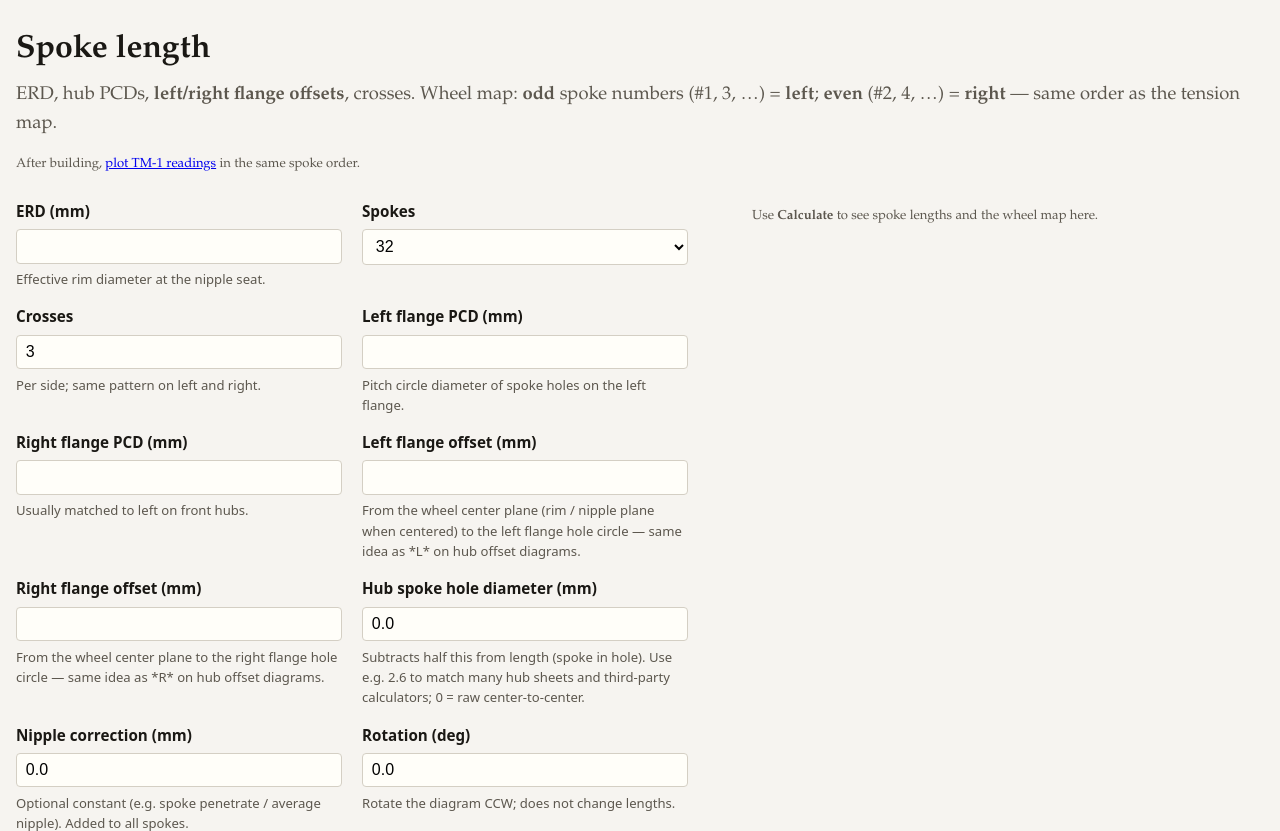
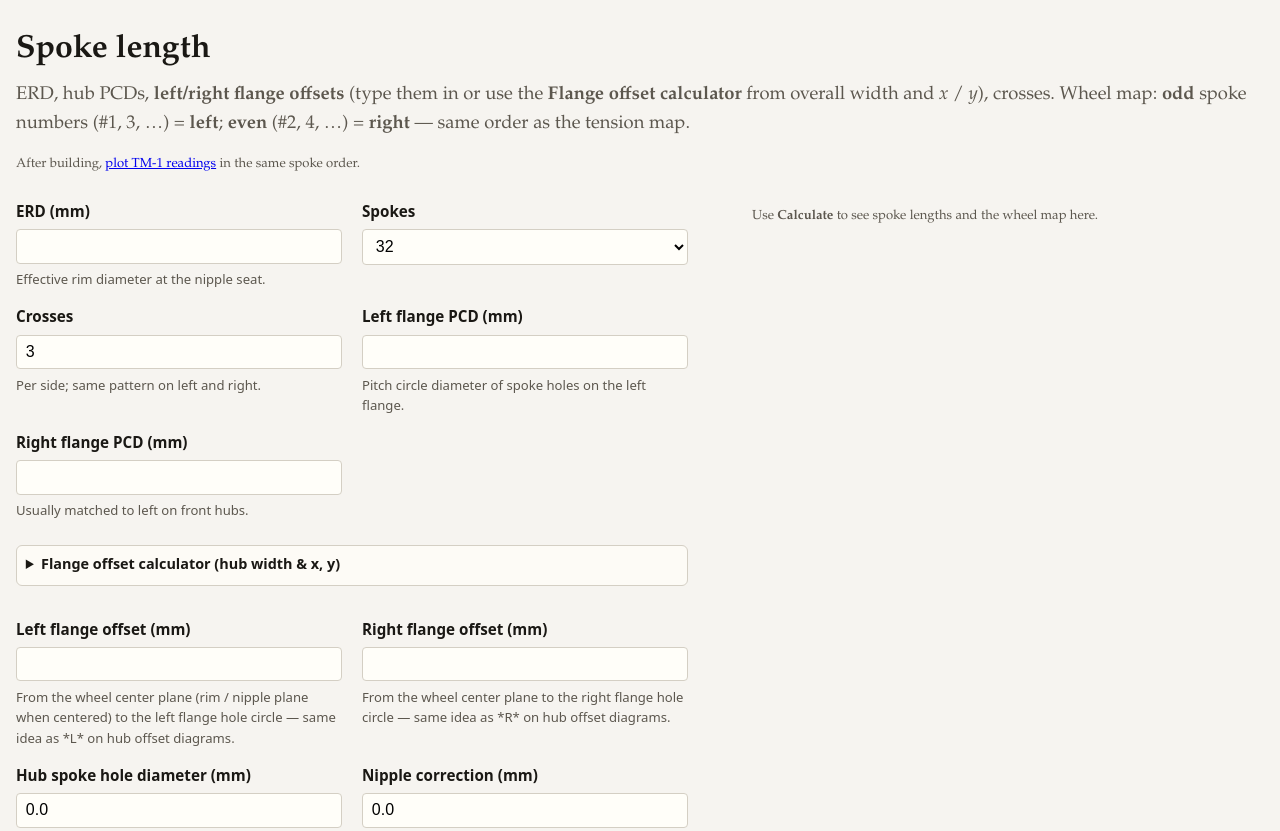
Before and after one commit to propyless/wuilder, a Django app: page /spokes/ in a window 1280 px wide. Shown: the part 55-886 px from the top of the page. Run offline with Django 5.2, Linux system fonts and the light colour scheme; data comes from the database, SQL or seed files in the repository.

Commit message:
feat: flange offset calculator on spoke length page
- L/R/F from overall width and x,y (locknut-face convention); matches
  flange_offsets_from_hub_overall_width() in spoke_length.py with tests
- Collapsible UI, schematic SVG, optional measured F check, Copy L/R
- Persist calculator inputs in localStorage (wuild.flangeCalc.v1)

```diff
--- a/static/css/app.css
+++ b/static/css/app.css
@@ -274,6 +274,113 @@ body.page-wide .main {
 .spoke-length-swatch {
   display: block;
   margin: 0.4rem auto 0;
+}
+
+/* Flange offset calculator (spoke page) */
+.flange-offset-calc-details {
+  margin: 0.5rem 0 1rem;
+  padding: 0.45rem 0.55rem 0.6rem;
+  border: 1px solid var(--border);
+  border-radius: 6px;
+  background: rgba(255, 254, 249, 0.75);
+  font-family: system-ui, -apple-system, "Segoe UI", sans-serif;
+}
+
+.flange-offset-calc-summary {
+  cursor: pointer;
+  font-weight: 600;
+  font-size: 0.9rem;
+  color: var(--fg);
+}
+
+.flange-offset-calc-inner {
+  margin-top: 0.45rem;
+}
+
+.flange-offset-calc-svg {
+  display: block;
+  width: 100%;
+  max-width: 28rem;
+  height: auto;
+  margin: 0.35rem 0 0.65rem;
+}
+
+.flange-calc-hub-body {
+  fill: #e8e4dc;
+  stroke: #6a655c;
+  stroke-width: 1.2;
+}
+
+.flange-calc-center-line {
+  stroke: #b03030;
+  stroke-width: 1.8;
+}
+
+.flange-calc-svg-label {
+  font-size: 11px;
+  font-weight: 600;
+  fill: var(--fg);
+  font-family: system-ui, sans-serif;
+}
+
+.flange-calc-svg-small {
+  font-size: 10px;
+  fill: var(--muted);
+  font-family: system-ui, sans-serif;
+}
+
+.flange-offset-calc-grid {
+  display: grid;
+  grid-template-columns: repeat(auto-fill, minmax(11rem, 1fr));
+  gap: 0.5rem 0.75rem;
+  margin: 0.5rem 0 0.65rem;
+}
+
+.flange-calc-field label {
+  font-size: 0.82rem;
+}
+
+.flange-offset-calc-results {
+  margin: 0.35rem 0 0.25rem;
+  padding: 0.45rem 0.5rem;
+  border-radius: 4px;
+  background: rgba(232, 245, 232, 0.5);
+  border: 1px solid rgba(120, 160, 120, 0.35);
+  display: grid;
+  gap: 0.2rem;
+  font-size: 0.84rem;
+}
+
+.flange-offset-calc-result-row {
+  display: flex;
+  justify-content: space-between;
+  align-items: baseline;
+  gap: 0.75rem;
+  font-variant-numeric: tabular-nums;
+}
+
+.flange-offset-calc-results dt {
+  margin: 0;
+  color: var(--muted);
+  font-weight: 500;
+}
+
+.flange-offset-calc-results dd {
+  margin: 0;
+  font-weight: 700;
+  color: #1a5a2e;
+}
+
+.flange-offset-calc-result-lr dd {
+  font-size: 1rem;
+}
+
+.flange-calc-hint--error {
+  color: #8b2500;
+}
+
+.flange-offset-calc-actions {
+  margin: 0.55rem 0 0;
 }
 
 .wheel-panel {
--- /dev/null
+++ b/static/js/flange_offset_calc.js
@@ -0,0 +1,189 @@
+/**
+ * Flange offsets L, R and F from overall hub width and x, y (locknut-face convention).
+ * Formulas match core.spoke_length.flange_offsets_from_hub_overall_width.
+ *
+ * Optional: remembers last calculator inputs in localStorage (wuild.flangeCalc.v1).
+ */
+(function () {
+  "use strict";
+
+  var FLANGE_CALC_KEY = "wuild.flangeCalc.v1";
+  var FLANGE_SCHEMA = 1;
+
+  function loadCalcInputs() {
+    try {
+      var raw = localStorage.getItem(FLANGE_CALC_KEY);
+      if (!raw) return;
+      var o = JSON.parse(raw);
+      if (!o || o.schema !== FLANGE_SCHEMA) return;
+      ["overall", "x", "y", "fMeasured"].forEach(function (k) {
+        if (o[k] === undefined || o[k] === null) return;
+        var id =
+          k === "overall"
+            ? "flange-calc-overall-mm"
+            : k === "x"
+              ? "flange-calc-x-mm"
+              : k === "y"
+                ? "flange-calc-y-mm"
+                : "flange-calc-f-measured-mm";
+        var el = document.getElementById(id);
+        if (el) el.value = String(o[k]);
+      });
+    } catch (e) {}
+  }
+
+  function saveCalcInputs() {
+    var overall = parseMm("flange-calc-overall-mm");
+    var x = parseMm("flange-calc-x-mm");
+    var y = parseMm("flange-calc-y-mm");
+    if (!Number.isFinite(overall) || !Number.isFinite(x) || !Number.isFinite(y)) {
+      return;
+    }
+    var fmEl = document.getElementById("flange-calc-f-measured-mm");
+    var fm =
+      fmEl && fmEl.value !== ""
+        ? parseFloat(String(fmEl.value).replace(",", "."), 10)
+        : null;
+    try {
+      localStorage.setItem(
+        FLANGE_CALC_KEY,
+        JSON.stringify({
+          schema: FLANGE_SCHEMA,
+          overall: overall,
+          x: x,
+          y: y,
+          fMeasured: Number.isFinite(fm) ? fm : null,
+        })
+      );
+    } catch (e) {}
+  }
+
+  function parseMm(id) {
+    var el = document.getElementById(id);
+    if (!el) return NaN;
+    var v = parseFloat(String(el.value).replace(",", "."), 10);
+    return Number.isFinite(v) ? v : NaN;
+  }
+
+  function compute(overall, x, y) {
+    if (!(overall > 0)) return { error: "Enter a positive hub width." };
+    var h = overall / 2;
+    if (!(x >= 0) || !(y >= 0))
+      return { error: "x and y must be zero or positive." };
+    var L = h - x;
+    var R = h - y;
+    if (L < 0 || R < 0)
+      return {
+        error:
+          "x or y is larger than half the hub width (would make L or R negative).",
+      };
+    var F = L + R;
+    return { h: h, L: L, R: R, F: F, error: null };
+  }
+
+  function fmt(n) {
+    return (Math.round(n * 100) / 100).toFixed(2);
+  }
+
+  function run() {
+    var overall = parseMm("flange-calc-overall-mm");
+    var x = parseMm("flange-calc-x-mm");
+    var y = parseMm("flange-calc-y-mm");
+    var outL = document.getElementById("flange-calc-out-L");
+    var outR = document.getElementById("flange-calc-out-R");
+    var outF = document.getElementById("flange-calc-out-F");
+    var outH = document.getElementById("flange-calc-out-h");
+    var hint = document.getElementById("flange-calc-hint");
+    var fMeasEl = document.getElementById("flange-calc-f-measured-mm");
+    if (!outL || !outR || !outF) return;
+
+    if (!Number.isFinite(overall) || !Number.isFinite(x) || !Number.isFinite(y)) {
+      outL.textContent = "—";
+      outR.textContent = "—";
+      outF.textContent = "—";
+      if (outH) outH.textContent = "—";
+      if (hint) {
+        hint.textContent = "";
+        hint.className = "hint flange-calc-hint";
+      }
+      return;
+    }
+
+    var r = compute(overall, x, y);
+    if (r.error) {
+      outL.textContent = "—";
+      outR.textContent = "—";
+      outF.textContent = "—";
+      if (outH) outH.textContent = "—";
+      if (hint) {
+        hint.textContent = r.error;
+        hint.className = "hint flange-calc-hint flange-calc-hint--error";
+      }
+      saveCalcInputs();
+      return;
+    }
+
+    outL.textContent = fmt(r.L);
+    outR.textContent = fmt(r.R);
+    outF.textContent = fmt(r.F);
+    if (outH) outH.textContent = fmt(r.h);
+
+    if (hint) {
+      hint.className = "hint flange-calc-hint";
+      var extra = "";
+      if (fMeasEl && fMeasEl.value !== "") {
+        var fm = parseFloat(String(fMeasEl.value).replace(",", "."), 10);
+        if (Number.isFinite(fm)) {
+          var d = Math.abs(r.F - fm);
+          if (d < 0.05)
+            extra = " Measured F matches L+R within 0.05 mm.";
+          else
+            extra =
+              " Δ(F): L+R is " +
+              fmt(r.F) +
+              " mm vs measured F " +
+              fmt(fm) +
+              " mm (diff " +
+              fmt(d) +
+              " mm) — double-check x, y, or width.";
+        }
+      }
+      hint.textContent =
+        "L and R are distances from the wheel center plane (midway between hub outer faces) to each flange — same as the fields below." +
+        extra;
+    }
+    saveCalcInputs();
+  }
+
+  function applyToForm() {
+    var overall = parseMm("flange-calc-overall-mm");
+    var x = parseMm("flange-calc-x-mm");
+    var y = parseMm("flange-calc-y-mm");
+    var r = compute(overall, x, y);
+    if (r.error) return;
+    var leftEl = document.getElementById("id_left_flange_offset_mm");
+    var rightEl = document.getElementById("id_right_flange_offset_mm");
+    if (leftEl) leftEl.value = fmt(r.L);
+    if (rightEl) rightEl.value = fmt(r.R);
+  }
+
+  document.addEventListener("DOMContentLoaded", function () {
+    loadCalcInputs();
+    var ids = [
+      "flange-calc-overall-mm",
+      "flange-calc-x-mm",
+      "flange-calc-y-mm",
+      "flange-calc-f-measured-mm",
+    ];
+    ids.forEach(function (id) {
+      var el = document.getElementById(id);
+      if (el) {
+        el.addEventListener("input", run);
+        el.addEventListener("change", run);
+      }
+    });
+    var btn = document.getElementById("flange-calc-apply");
+    if (btn) btn.addEventListener("click", applyToForm);
+    run();
+  });
+})();
--- /dev/null
+++ b/templates/core/includes/flange_offset_calc_panel.html
@@ -0,0 +1,73 @@
+{# Client-side helper; formulas in core.spoke_length.flange_offsets_from_hub_overall_width #}
+<details class="field-span flange-offset-calc-details">
+  <summary class="flange-offset-calc-summary">Flange offset calculator (hub width &amp; x, y)</summary>
+  <div class="flange-offset-calc-inner">
+    <p class="hint">
+      Same convention as many hub sheets: <strong>overall width</strong> is the full span between outer faces (e.g. locknut to locknut).
+      <strong>x</strong> = from the <strong>left</strong> face to the <strong>left</strong> flange (hole circle center);
+      <strong>y</strong> = from the <strong>right</strong> face to the <strong>right</strong> flange.
+      Center plane = midway between those faces. Then <strong>L</strong> = <em>h</em> − <em>x</em>, <strong>R</strong> = <em>h</em> − <em>y</em>, <strong>F</strong> = <em>L</em> + <em>R</em> (flange-to-flange).
+      When all three inputs are valid, they are saved in your browser (localStorage) for next visit.
+    </p>
+    <svg
+      xmlns="http://www.w3.org/2000/svg"
+      viewBox="0 0 420 130"
+      class="flange-offset-calc-svg"
+      role="img"
+      aria-label="Hub schematic: overall width, center line, x y L R F"
+    >
+      <title>Hub width, center plane, and x y L R F</title>
+      <rect x="36" y="48" width="348" height="28" rx="3" class="flange-calc-hub-body" />
+      <line x1="210" y1="28" x2="210" y2="100" class="flange-calc-center-line" />
+      <line x1="36" y1="40" x2="384" y2="40" stroke="#333" stroke-width="1" stroke-dasharray="4 3" />
+      <text x="210" y="22" text-anchor="middle" class="flange-calc-svg-label">overall width</text>
+      <line x1="88" y1="62" x2="88" y2="88" stroke="#1e4a8a" stroke-width="3" />
+      <line x1="332" y1="62" x2="332" y2="88" stroke="#a85a18" stroke-width="3" />
+      <text x="88" y="108" text-anchor="middle" class="flange-calc-svg-small">x</text>
+      <text x="332" y="108" text-anchor="middle" class="flange-calc-svg-small">y</text>
+      <text x="148" y="108" text-anchor="middle" class="flange-calc-svg-small">L</text>
+      <text x="272" y="108" text-anchor="middle" class="flange-calc-svg-small">R</text>
+      <text x="210" y="124" text-anchor="middle" class="flange-calc-svg-small">F = L + R</text>
+    </svg>
+    <div class="flange-offset-calc-grid">
+      <div class="field flange-calc-field">
+        <label for="flange-calc-overall-mm">Hub overall width (mm)</label>
+        <input type="number" id="flange-calc-overall-mm" class="hub-geom-input" step="any" min="0" placeholder="e.g. 100" />
+      </div>
+      <div class="field flange-calc-field">
+        <label for="flange-calc-x-mm">x — left face → left flange (mm)</label>
+        <input type="number" id="flange-calc-x-mm" class="hub-geom-input" step="any" min="0" placeholder="e.g. 26.5" />
+      </div>
+      <div class="field flange-calc-field">
+        <label for="flange-calc-y-mm">y — right face → right flange (mm)</label>
+        <input type="number" id="flange-calc-y-mm" class="hub-geom-input" step="any" min="0" placeholder="e.g. 16.5" />
+      </div>
+      <div class="field flange-calc-field">
+        <label for="flange-calc-f-measured-mm">Measured flange-to-flange F (mm, optional)</label>
+        <input type="number" id="flange-calc-f-measured-mm" class="hub-geom-input" step="any" min="0" placeholder="Compare to L+R" />
+      </div>
+    </div>
+    <dl class="flange-offset-calc-results">
+      <div class="flange-offset-calc-result-row">
+        <dt><em>h</em> (half width)</dt>
+        <dd id="flange-calc-out-h">—</dd>
+      </div>
+      <div class="flange-offset-calc-result-row flange-offset-calc-result-lr">
+        <dt>L → left offset field</dt>
+        <dd id="flange-calc-out-L">—</dd>
+      </div>
+      <div class="flange-offset-calc-result-row flange-offset-calc-result-lr">
+        <dt>R → right offset field</dt>
+        <dd id="flange-calc-out-R">—</dd>
+      </div>
+      <div class="flange-offset-calc-result-row">
+        <dt>F = L + R</dt>
+        <dd id="flange-calc-out-F">—</dd>
+      </div>
+    </dl>
+    <p class="hint flange-calc-hint" id="flange-calc-hint"></p>
+    <p class="flange-offset-calc-actions">
+      <button type="button" class="btn" id="flange-calc-apply">Copy L / R into form below</button>
+    </p>
+  </div>
+</details>
--- a/templates/core/spoke_calculator.html
+++ b/templates/core/spoke_calculator.html
@@ -8,7 +8,7 @@
   <div class="spoke-page-layout">
     <div class="spoke-page-prose prose">
       <h1>Spoke length</h1>
-      <p class="lede">ERD, hub PCDs, <strong>left/right flange offsets</strong>, crosses. Wheel map: <strong>odd</strong> spoke numbers (#1, 3, …) = <strong>left</strong>; <strong>even</strong> (#2, 4, …) = <strong>right</strong> — same order as the tension map.</p>
+      <p class="lede">ERD, hub PCDs, <strong>left/right flange offsets</strong> (type them in or use the <strong>Flange offset calculator</strong> from overall width and <em>x</em> / <em>y</em>), crosses. Wheel map: <strong>odd</strong> spoke numbers (#1, 3, …) = <strong>left</strong>; <strong>even</strong> (#2, 4, …) = <strong>right</strong> — same order as the tension map.</p>
       <p class="hint">After building, <a href="{% url 'core:tension_map' %}">plot TM-1 readings</a> in the same spoke order.</p>
     </div>
 
@@ -25,6 +25,7 @@
         {% include "core/includes/_field.html" with field=f.crosses %}
         {% include "core/includes/_field.html" with field=f.left_flange_diameter_mm %}
         {% include "core/includes/_field.html" with field=f.right_flange_diameter_mm %}
+        {% include "core/includes/flange_offset_calc_panel.html" %}
         {% include "core/includes/_field.html" with field=f.left_flange_offset_mm %}
         {% include "core/includes/_field.html" with field=f.right_flange_offset_mm %}
         {% include "core/includes/_field.html" with field=f.flange_hole_diameter_mm %}
@@ -129,6 +130,7 @@
 {% endblock %}
 
 {% block extra_js %}
+  <script src="{% static 'js/flange_offset_calc.js' %}" defer></script>
   {% if build_params_json %}
     <script type="application/json" id="wuild-build-params-out">{{ build_params_json|safe }}</script>
     <script src="{% static 'js/build_params.js' %}"></script>
```
Also changed, not shown: core/spoke_length.py (+49 -0 lines), core/tests/test_spoke_length.py (+15 -0 lines).
